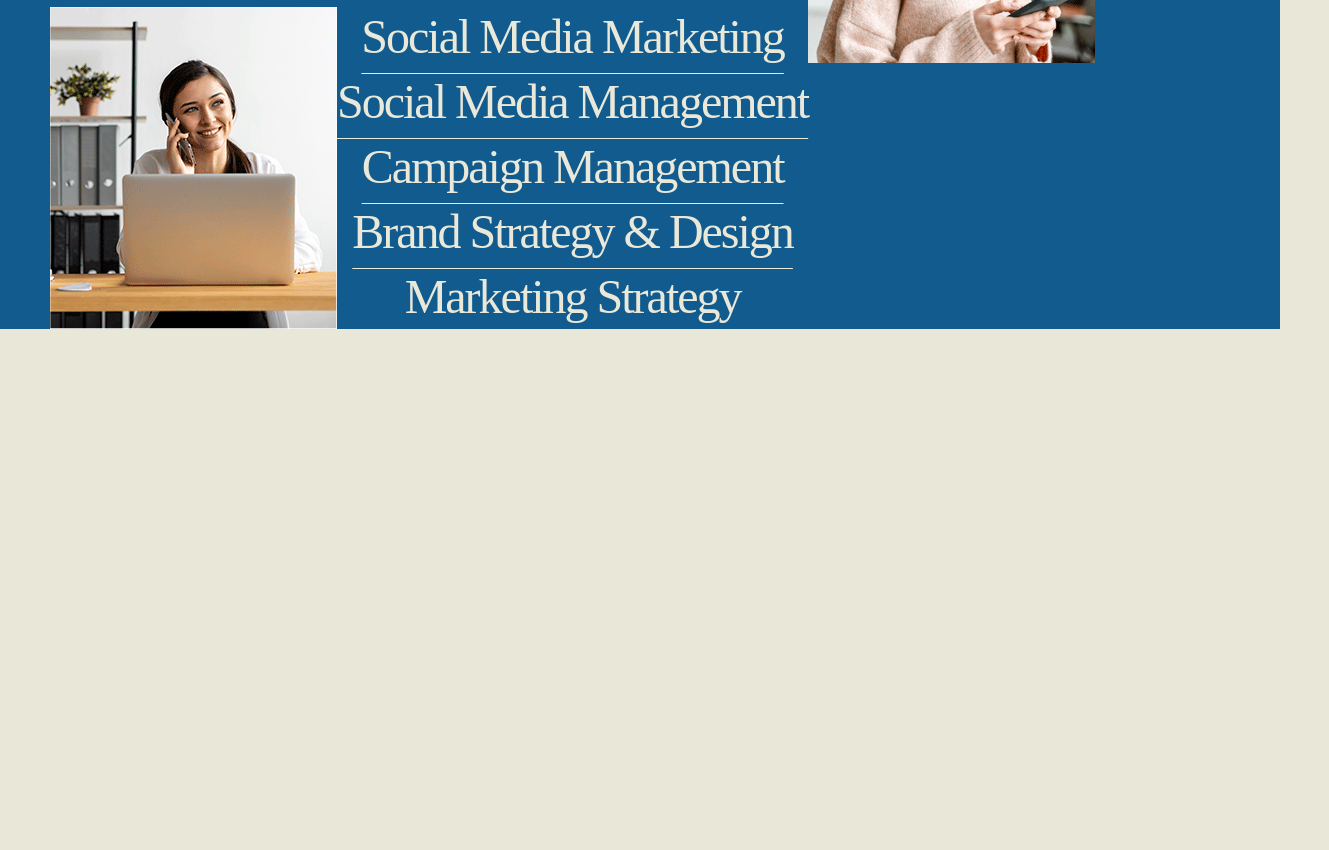
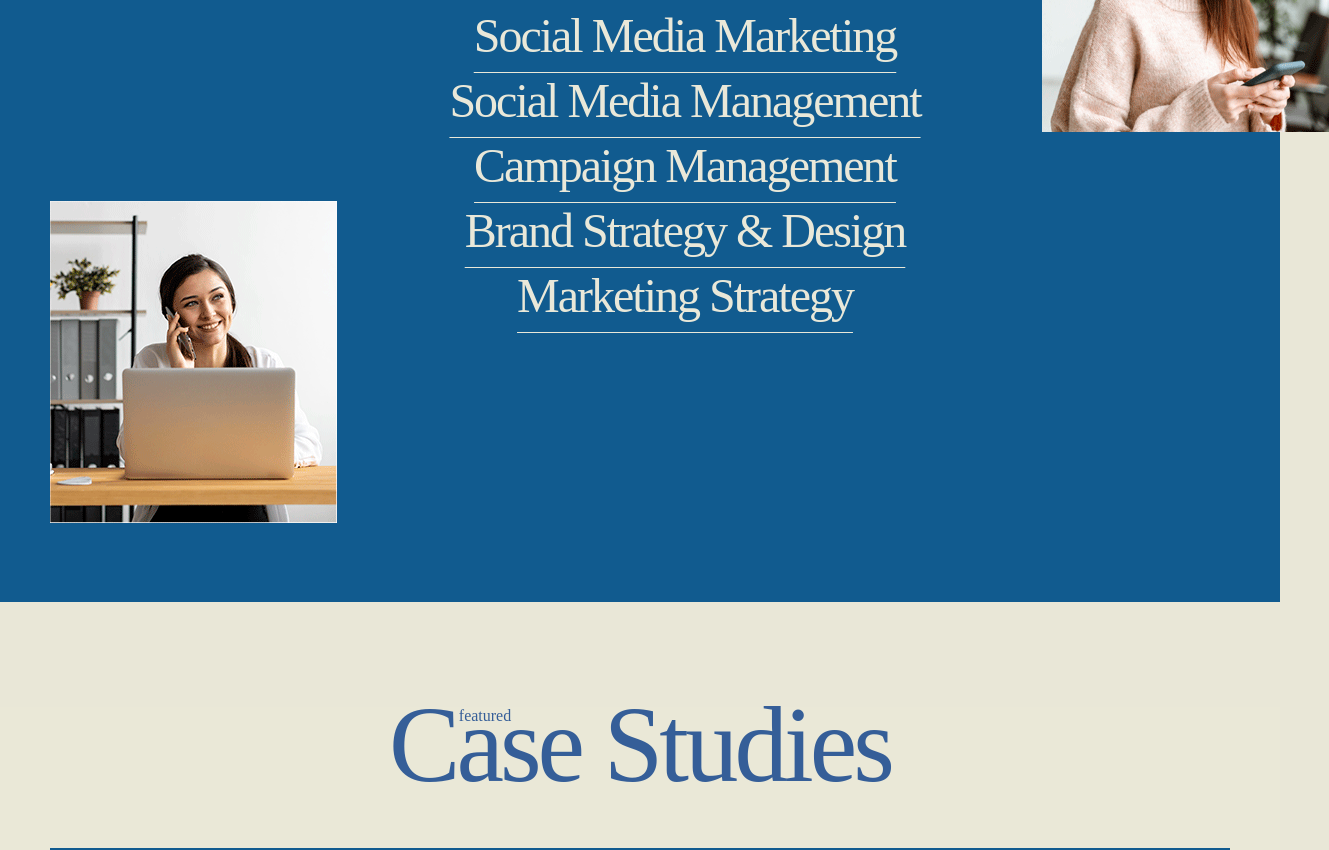
Before and after one commit to lakumnirali/PROJECT, a plain HTML site: page project 1/index.html in a window 1280 px wide. Shown: the part 1273-2123 px from the top of the page, 1329 px wide, since content can reach past the window. Before the commit the page ends 1602 px from the top, so only its background shows below. Drawn offline with Linux system fonts and the light colour scheme.

Commit message:
12-11-2022 psd data

```diff
--- a/project 1/index.html
+++ b/project 1/index.html
@@ -104,5 +104,13 @@
         </div>
       </div>
     </main>
+<main class="group3">
+  <div class="container">
+    <div class="featured">featured </div>
+    <div class="case">Case Studies</div>
+    <hr class="break2">
+  </div>
+
+</main>
   </body>
 </html>
--- a/project 1/style.css
+++ b/project 1/style.css
@@ -154,20 +154,49 @@ font-family: "DM Sans";
 text-align: center;
 }
 .h3what{
-    margin-top: 111px;
+    margin-top: 95px;
 }
 .psocial{
-    margin-top: 90px;
+    margin-top: 105px;
+    width: 500px;
 }
 .img1{
 
     display: flex;
     flex-direction: column-reverse;
     width: 287px;
+    margin: 460px 98px 79px 0px;
 
 }
 .img2{
     display: flex;
     flex-direction: column;
     width: 287px;
+    margin-top: 69px;
+    margin-left: 107px;
 }
+.group3{
+    background-color: #eae8d7;
+}
+.break2{
+    border:none;
+    height: 2px;
+    background-color:#115b8f ;
+    margin-top: 55px;
+}
+.case{
+    font-size: 107px;
+letter-spacing: -4px;
+line-height: 96px;
+color: #355e98;
+font-weight: 400;
+font-family: "Old Standard TT";
+text-align: center;
+}
+.featured{
+    color: #355e98;
+    text-align: center;
+    margin-right: 310px;
+    margin-top: 105px;
+    margin-bottom: -28px;
+}
```
